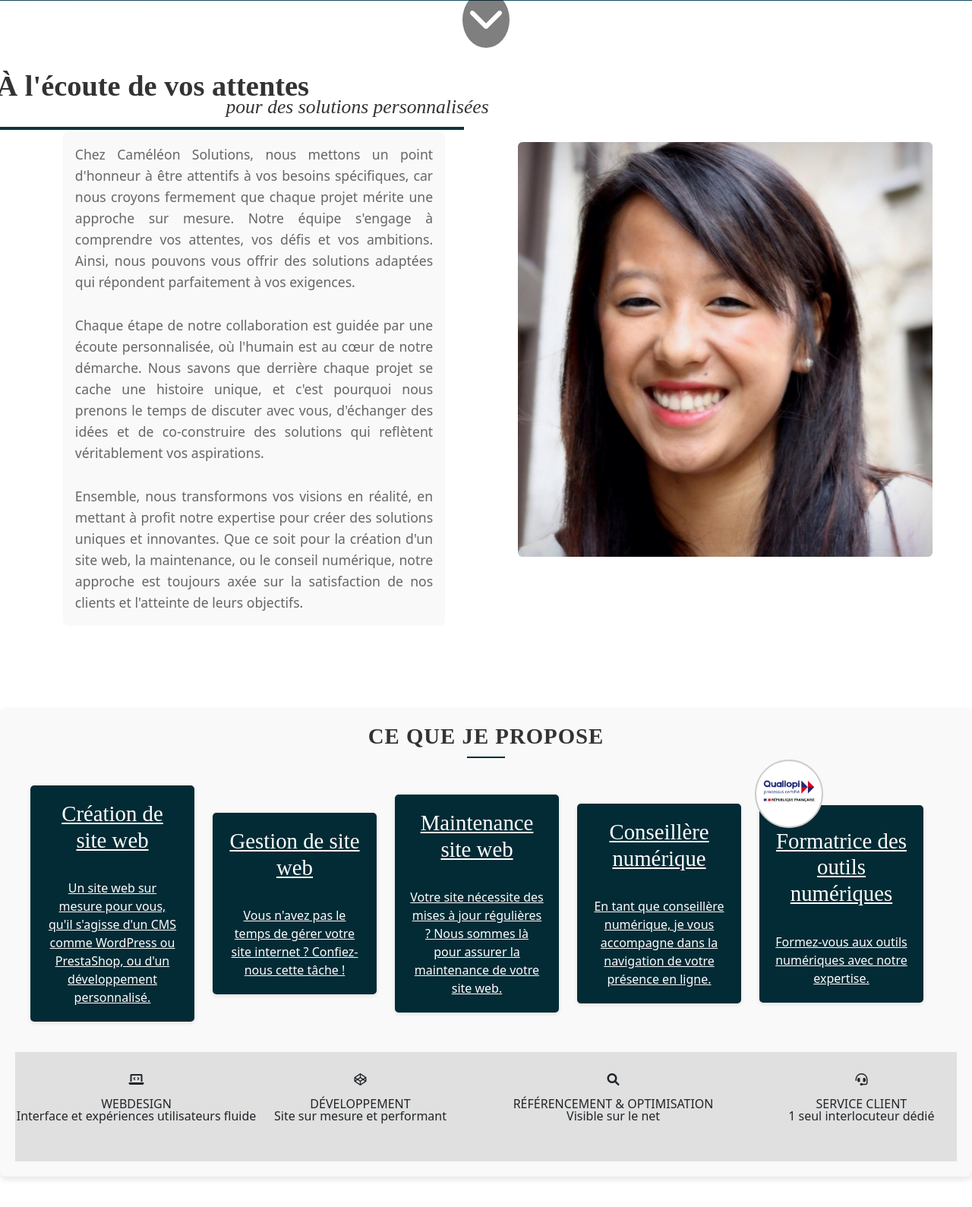
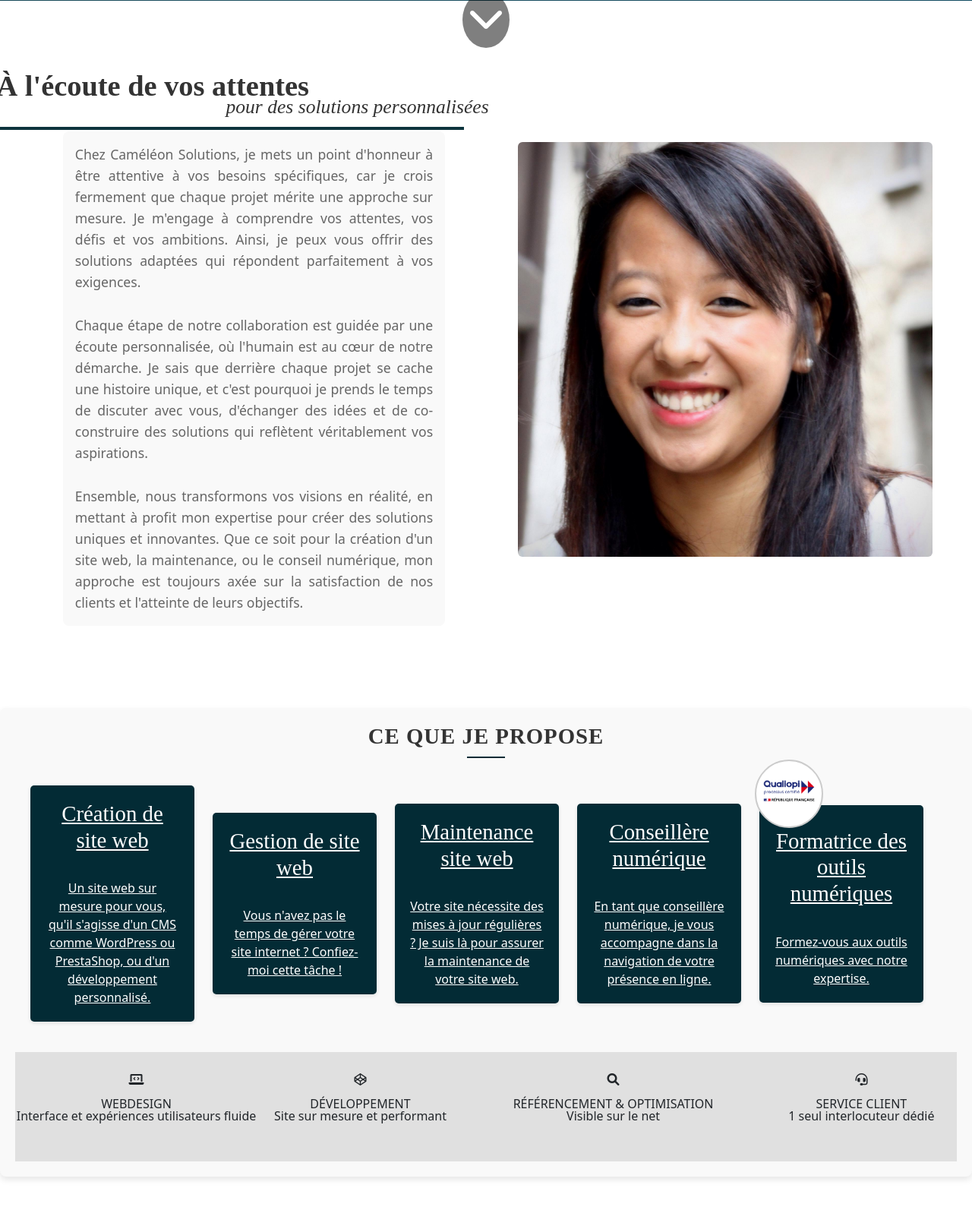
Before and after one commit to EmmaVgn/cameleonwebsite, a Symfony app: template templates/home/index.html.twig in a window 1280 px wide. Shown: the part 1009-2598 px from the top of the page at 76% size. Run offline with Twig, Linux system fonts and the light colour scheme; the template is opened without the code that fills it, so the values that code supplies are empty; style sheets or scripts are compiled from the project's sources; some libraries are stand-ins or nearby versions; some web fonts are replaced.

Commit message:
Edit nous en je

```diff
--- a/templates/blog/list.html.twig
+++ b/templates/blog/list.html.twig
@@ -13,7 +13,7 @@
 
 {% block body %}
 	<div class="container my-5">
-		<h1 class="text-center mb-5">Découvrez nos articles</h1>
+		<h1 class="text-center mb-5">Découvrez les différents articles et actualités du développement web</h1>
 
 		<div class="row justify-content-center">
 			{% for article in articles %}
--- a/templates/contact/index.html.twig
+++ b/templates/contact/index.html.twig
@@ -5,7 +5,7 @@
 {% endblock %}
 
 {% block meta_description %}
-	<meta name="description" content="Contactez Caméléon Solutions pour toutes vos demandes concernant nos services numériques. Remplissez le formulaire ou utilisez nos coordonnées pour nous joindre.">
+	<meta name="description" content="Contactez Caméléon Solutions pour toutes vos demandes concernant mes services numériques. Remplissez le formulaire ou utilisez mes coordonnées pour me joindre.">
 {% endblock %}
 
 {% block meta_keywords %}
@@ -16,7 +16,7 @@
 <div id="contact-page" class="contact-page">
 	<section class="contact-intro text-center">
 		<h2>Contactez Caméléon Solutions</h2>
-		<p>Que vous ayez une question sur nos services ou besoin d'un devis, je suis à votre écoute. Envoyez-moi un message via le formulaire ci-dessous ou utilisez nos coordonnées pour nous joindre directement.</p>
+		<p>Que vous ayez une question sur mes services ou besoin d'un devis, je suis à votre écoute. Envoyez-moi un message via le formulaire ci-dessous ou utilisez mes coordonnées pour me joindre directement.</p>
 	</section>
 
 	<section class="contact-form-section">
--- a/templates/home/legal.html.twig
+++ b/templates/home/legal.html.twig
@@ -62,7 +62,7 @@
 			},
 			{
 				"title": "X. Contact",
-				"content": "Pour toute question relative aux présentes mentions légales ou pour exercer vos droits, vous pouvez nous contacter :<br><strong>Caméléon Solutions</strong><br>5110 avenue des Pyrénées,<br>47330 MONTAURIOL<br>Email : <a href='mailto:contact@cameleon-solutions.fr'>contact@cameleon-solutions.fr</a><br>Téléphone : [Numéro de téléphone]"
+				"content": "Pour toute question relative aux présentes mentions légales ou pour exercer vos droits, vous pouvez me contacter :<br><strong>Caméléon Solutions</strong><br>5110 avenue des Pyrénées,<br>47330 MONTAURIOL<br>Email : <a href='mailto:contact@cameleon-solutions.fr'>contact@cameleon-solutions.fr</a><br>Téléphone : [Numéro de téléphone]"
 			}
 		] %}
 
--- a/templates/home/project.html.twig
+++ b/templates/home/project.html.twig
@@ -7,11 +7,11 @@
 					<div class="heading-part2">pour des solutions personnalisées</div>
 				</h2>
 				<p class="project-description">
-					Chez Caméléon Solutions, nous mettons un point d'honneur à être attentifs à vos besoins spécifiques, car nous croyons fermement que chaque projet mérite une approche sur mesure. Notre équipe s'engage à comprendre vos attentes, vos défis et vos ambitions. Ainsi, nous pouvons vous offrir des solutions adaptées qui répondent parfaitement à vos exigences.
+					Chez Caméléon Solutions, je mets un point d'honneur à être attentive à vos besoins spécifiques, car je crois fermement que chaque projet mérite une approche sur mesure. Je m'engage à comprendre vos attentes, vos défis et vos ambitions. Ainsi, je peux vous offrir des solutions adaptées qui répondent parfaitement à vos exigences.
 					<br><br>
-					Chaque étape de notre collaboration est guidée par une écoute personnalisée, où l'humain est au cœur de notre démarche. Nous savons que derrière chaque projet se cache une histoire unique, et c'est pourquoi nous prenons le temps de discuter avec vous, d'échanger des idées et de co-construire des solutions qui reflètent véritablement vos aspirations.
+					Chaque étape de notre collaboration est guidée par une écoute personnalisée, où l'humain est au cœur de notre démarche. Je sais que derrière chaque projet se cache une histoire unique, et c'est pourquoi je prends le temps de discuter avec vous, d'échanger des idées et de co-construire des solutions qui reflètent véritablement vos aspirations.
 					<br><br>
-					Ensemble, nous transformons vos visions en réalité, en mettant à profit notre expertise pour créer des solutions uniques et innovantes. Que ce soit pour la création d'un site web, la maintenance, ou le conseil numérique, notre approche est toujours axée sur la satisfaction de nos clients et l'atteinte de leurs objectifs.
+					Ensemble, nous transformons vos visions en réalité, en mettant à profit mon expertise pour créer des solutions uniques et innovantes. Que ce soit pour la création d'un site web, la maintenance, ou le conseil numérique, mon approche est toujours axée sur la satisfaction de nos clients et l'atteinte de leurs objectifs.
 				</p>
 			</div>
 		</div>
--- a/templates/services/contact.html.twig
+++ b/templates/services/contact.html.twig
@@ -1,7 +1,7 @@
 <section class="service-contact-section fade-in">
 	<div class="container">
-		<h2>Contactez-nous pour en savoir plus</h2>
-		<p>Vous avez des questions sur nos services ?</p>
+		<h2>Contactez-moi pour en savoir plus</h2>
+		<p>Vous avez des questions sur mes services ?</p>
 		<a href="{{ path('contact_index') }}" id="contact-button" class="btn btn-primary">
 			Contact
 		</a>
--- a/templates/services/listing.html.twig
+++ b/templates/services/listing.html.twig
@@ -18,7 +18,7 @@
 						Gestion de site web
 					</h4>
 					<br>
-					Vous n'avez pas le temps de gérer votre site internet ? Confiez-nous cette tâche !
+					Vous n'avez pas le temps de gérer votre site internet ? Confiez-moi cette tâche !
 				</p>
 			</div>
 		</a>
@@ -27,7 +27,7 @@
 				<p>
 					<h4>Maintenance site web</h4>
 					<br>
-					Votre site nécessite des mises à jour régulières ? Nous sommes là pour assurer la maintenance de votre site web.
+					Votre site nécessite des mises à jour régulières ? Je suis là pour assurer la maintenance de votre site web.
 
 				</p>
 			</div>
@@ -67,14 +67,14 @@
 			1. Création de site web
 		</h4>
 		<p>
-			Nous vous accompagnons dans la création de votre site web, qu’il s’agisse d’un site vitrine, d’un site e-commerce, ou d’un site pour un établissement touristique. Chaque projet est unique, et nous veillons à concevoir un site qui reflète votre image et vos objectifs.<br>
+			Je vous accompagnerai dans la création de votre site web, qu’il s’agisse d’un site vitrine, d’un site e-commerce, ou d’un site pour un établissement touristique. Chaque projet est unique, et je veille à concevoir un site qui reflète votre image et vos objectifs.<br>
 		</p>
 		<p class="popup-price">
 			<b>
 				Tarif : À partir de 1 000€ HT
 			</b>
 		</p>
-		<button class="contact-button-popup">Contactez-nous</button>
+		<button class="contact-button-popup">Contactez-moi</button>
 
 	</div>
 </div>
@@ -85,14 +85,14 @@
 			2. Gestion de site web
 		</h4>
 		<p>
-			Confiez-nous la gestion de votre site internet pour vous concentrer sur votre cœur de métier. Nous assurons la mise à jour régulière, le suivi des performances et l’optimisation du contenu pour maximiser votre visibilité en ligne.<br>
+			Confiez-moi la gestion de votre site internet pour vous concentrer sur votre cœur de métier. J'assure la mise à jour régulière, le suivi des performances et l’optimisation du contenu pour maximiser votre visibilité en ligne.<br>
 		</p>
 		<p class="popup-price">
 			<b>
 				Tarif : À partir de 200€/mois HT.
 			</b>
 		</p>
-		<button class="contact-button-popup">Contactez-nous</button>
+		<button class="contact-button-popup">Contactez-moi</button>
 	</div>
 </div>
 <div id="popup3" class="popup">
@@ -101,14 +101,14 @@
 		<h4>
 			3. Maintenance site web</h4>
 		<p>
-			Votre site mérite une attention constante. Nous proposons des services de maintenance régulière, incluant les mises à jour de sécurité, les sauvegardes et la correction des bugs, pour garantir son bon fonctionnement.<br>
+			Votre site mérite une attention constante. Je propose des services de maintenance régulière, incluant les mises à jour de sécurité, les sauvegardes et la correction des bugs, pour garantir son bon fonctionnement.<br>
 		</p>
 		<p class="popup-price">
 			<b>
 				Tarif : 150€/trimestre HT.
 			</b>
 		</p>
-		<button class="contact-button-popup">Contactez-nous</button>
+		<button class="contact-button-popup">Contactez-moi</button>
 	</div>
 </div>
 <div id="popup4" class="popup">
@@ -125,7 +125,7 @@
 		<p class="popup-price">
 			<b>Tarif : À partir de 50€/heure HT.</b>
 		</p>
-		<button class="contact-button-popup">Contactez-nous</button>
+		<button class="contact-button-popup">Contactez-moi</button>
 	</div>
 </div>
 
@@ -146,6 +146,6 @@
 		<p class="popup-price">
 			<b>Tarif : À partir de 200€/mois.</b>
 		</p>
-		<button class="contact-button-popup">Contactez-nous</button>
+		<button class="contact-button-popup">Contactez-moi</button>
 	</div>
 </div>
```
